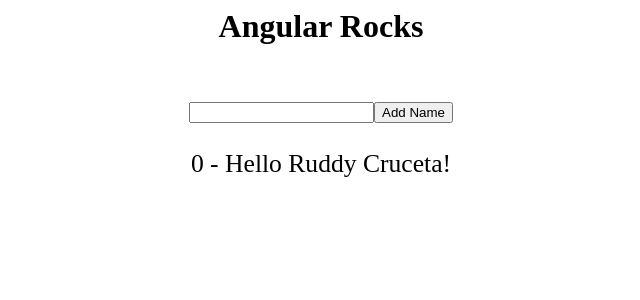
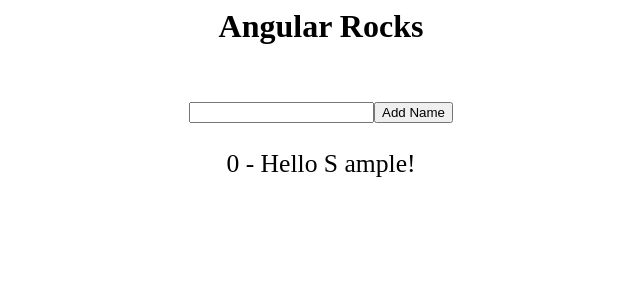
Before and after one commit to tecnology8/AngularExamples, an Angular app: page / in a window 1280 px wide. Both pictures are taken after typing "Sample" into the empty fields and a click on the button "Add Name". Shown: the top 300 px of the page, without its empty margins (319-959 px from the left). Built offline with nearby package versions, Linux system fonts and the light colour scheme.

Commit message:
Introduction Angular Pipe

```diff
--- a/src/app/hello/hello.component.html
+++ b/src/app/hello/hello.component.html
@@ -9,5 +9,6 @@
 
 </div>
 <p *ngFor="let item of nameList; index as i" (click)="onNameClick()">
-  {{i}} - Hello {{name}}!
+  <!-- {{i}} - Hello {{item | uppercase}}! -->
+  {{i}} - Hello {{item | slice:0:1 | uppercase}} {{item | slice:1 | lowercase}}!
   </p>
```
